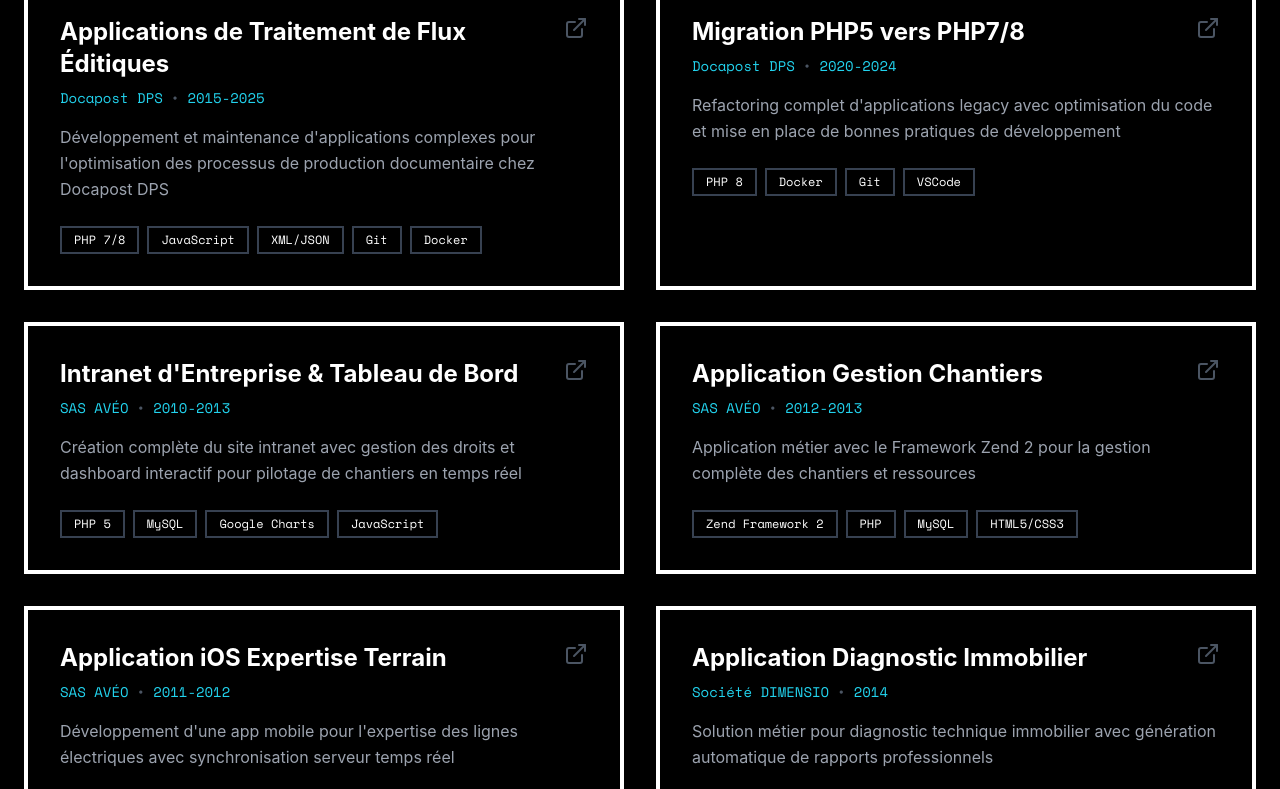
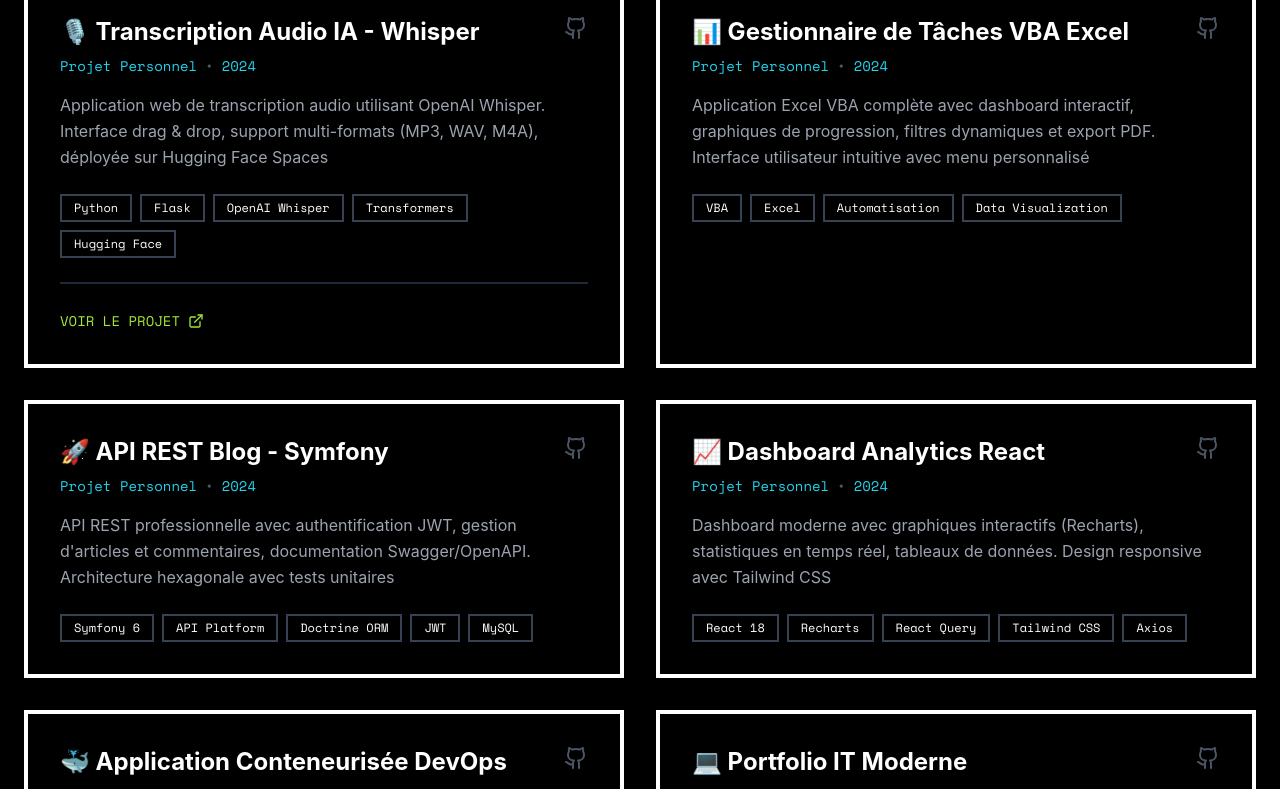
Before and after one commit to plorent-droid/patrice.lorent.github.io, a React (Vite) app: page / in a window 1280 px wide. Shown: the part 1180-1969 px from the top of the page. Built offline with nearby package versions, Linux system fonts and the light colour scheme.

Commit message:
:star: feature(portfolio): ajout de nouveaux projets personnels avec descriptions détaillées et liens GitHub

```diff
--- a/src/portfolio.jsx
+++ b/src/portfolio.jsx
@@ -19,52 +19,58 @@ export default function Portfolio() {
 
   const projects = [
     {
-      title: "Applications de Traitement de Flux Éditiques",
-      description: "Développement et maintenance d'applications complexes pour l'optimisation des processus de production documentaire chez Docapost DPS",
-      tech: ["PHP 7/8", "JavaScript", "XML/JSON", "Git", "Docker"],
-      link: "#",
-      company: "Docapost DPS",
-      period: "2015-2025"
+      title: "🎙️ Transcription Audio IA - Whisper",
+      description: "Application web de transcription audio utilisant OpenAI Whisper. Interface drag & drop, support multi-formats (MP3, WAV, M4A), déployée sur Hugging Face Spaces",
+      tech: ["Python", "Flask", "OpenAI Whisper", "Transformers", "Hugging Face"],
+      link: "https://huggingface.co/spaces/[ton-username]/whisper-transcription",
+      company: "Projet Personnel",
+      period: "2024",
+      github: "https://github.com/patricelorent/whisper-transcription"
     },
     {
-      title: "Migration PHP5 vers PHP7/8",
-      description: "Refactoring complet d'applications legacy avec optimisation du code et mise en place de bonnes pratiques de développement",
-      tech: ["PHP 8", "Docker", "Git", "VSCode"],
+      title: "📊 Gestionnaire de Tâches VBA Excel",
+      description: "Application Excel VBA complète avec dashboard interactif, graphiques de progression, filtres dynamiques et export PDF. Interface utilisateur intuitive avec menu personnalisé",
+      tech: ["VBA", "Excel", "Automatisation", "Data Visualization"],
       link: "#",
-      company: "Docapost DPS",
-      period: "2020-2024"
+      company: "Projet Personnel",
+      period: "2024",
+      github: "https://github.com/patricelorent/vba-task-manager"
     },
     {
-      title: "Intranet d'Entreprise & Tableau de Bord",
-      description: "Création complète du site intranet avec gestion des droits et dashboard interactif pour pilotage de chantiers en temps réel",
-      tech: ["PHP 5", "MySQL", "Google Charts", "JavaScript"],
+      title: "🚀 API REST Blog - Symfony",
+      description: "API REST professionnelle avec authentification JWT, gestion d'articles et commentaires, documentation Swagger/OpenAPI. Architecture hexagonale avec tests unitaires",
+      tech: ["Symfony 6", "API Platform", "Doctrine ORM", "JWT", "MySQL"],
       link: "#",
-      company: "SAS AVÉO",
-      period: "2010-2013"
+      company: "Projet Personnel",
+      period: "2024",
+      github: "https://github.com/patricelorent/symfony-blog-api"
     },
     {
-      title: "Application Gestion Chantiers",
-      description: "Application métier avec le Framework Zend 2 pour la gestion complète des chantiers et ressources",
-      tech: ["Zend Framework 2", "PHP", "MySQL", "HTML5/CSS3"],
+      title: "📈 Dashboard Analytics React",
+      description: "Dashboard moderne avec graphiques interactifs (Recharts), statistiques en temps réel, tableaux de données. Design responsive avec Tailwind CSS",
+      tech: ["React 18", "Recharts", "React Query", "Tailwind CSS", "Axios"],
       link: "#",
-      company: "SAS AVÉO",
-      period: "2012-2013"
+      company: "Projet Personnel",
+      period: "2024",
+      github: "https://github.com/patricelorent/react-analytics-dashboard"
     },
     {
-      title: "Application iOS Expertise Terrain",
-      description: "Développement d'une app mobile pour l'expertise des lignes électriques avec synchronisation serveur temps réel",
-      tech: ["iOS", "PHP", "MySQL", "API REST"],
+      title: "🐳 Application Conteneurisée DevOps",
+      description: "Stack complète Node.js + MySQL conteneurisée avec Docker. Déploiement automatisé sur Kubernetes (Minikube). CI/CD avec GitHub Actions, health checks et scaling",
+      tech: ["Docker", "Kubernetes", "Node.js", "MySQL", "CI/CD"],
       link: "#",
-      company: "SAS AVÉO",
-      period: "2011-2012"
+      company: "Projet Personnel",
+      period: "2024",
+      github: "https://github.com/patricelorent/devops-kubernetes-app"
     },
     {
-      title: "Application Diagnostic Immobilier",
-      description: "Solution métier pour diagnostic technique immobilier avec génération automatique de rapports professionnels",
-      tech: ["VBA", "Excel 2007", "Word 2007"],
-      link: "#",
-      company: "Société DIMENSIO",
-      period: "2014"
+      title: "💻 Portfolio IT Moderne",
+      description: "Portfolio personnel avec design néo-brutaliste cyberpunk, animations fluides, sections détaillées. Déployé sur GitHub Pages avec workflow automatisé",
+      tech: ["React", "Tailwind CSS", "Vite", "GitHub Pages", "GitHub Actions"],
+      link: "https://patricelorent.github.io/portfolio",
+      company: "Projet Personnel",
+      period: "2025",
+      github: "https://github.com/patricelorent/portfolio"
     }
   ];
 
@@ -250,10 +256,15 @@ export default function Portfolio() {
                 style={{ animation: `slideInRight 0.6s ease-out ${idx * 0.1}s both` }}>
 
                 <div className="flex items-start justify-between mb-2">
-                  <h3 className="text-2xl font-bold group-hover:text-lime-400 transition-colors">
+                  <h3 className="text-2xl font-bold group-hover:text-lime-400 transition-colors flex-1">
                     {project.title}
                   </h3>
-                  <ExternalLink className="w-6 h-6 text-gray-600 group-hover:text-lime-400 transition-colors flex-shrink-0 ml-2" />
+                  {project.github && (
+                    <a href={project.github} target="_blank" rel="noopener noreferrer"
+                      className="flex-shrink-0 ml-2">
+                      <Github className="w-6 h-6 text-gray-600 group-hover:text-lime-400 transition-colors" />
+                    </a>
+                  )}
                 </div>
 
                 <div className="flex flex-wrap gap-2 mb-4 text-sm font-mono text-cyan-400">
@@ -275,6 +286,16 @@ export default function Portfolio() {
                     </span>
                   ))}
                 </div>
+
+                {(project.link && project.link !== '#') && (
+                  <div className="mt-6 pt-6 border-t-2 border-gray-800 group-hover:border-lime-400 transition-colors">
+                    <a href={project.link} target="_blank" rel="noopener noreferrer"
+                      className="inline-flex items-center gap-2 text-lime-400 font-mono text-sm
+                        hover:gap-4 transition-all duration-300">
+                      VOIR LE PROJET <ExternalLink className="w-4 h-4" />
+                    </a>
+                  </div>
+                )}
               </div>
             ))}
           </div>
```
